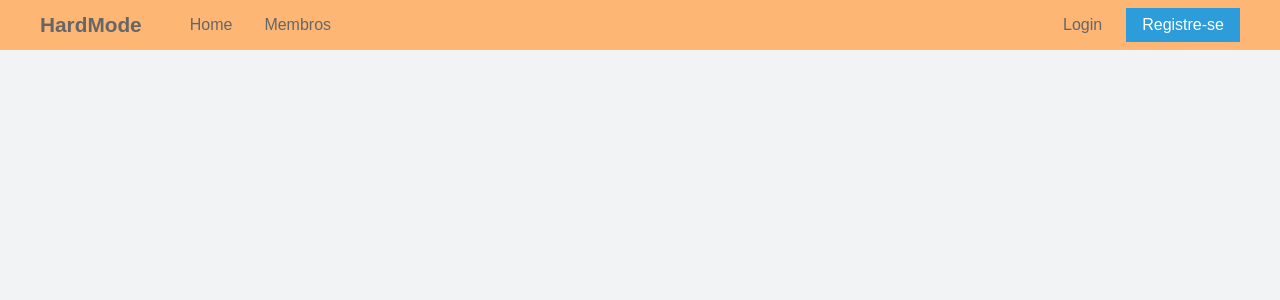
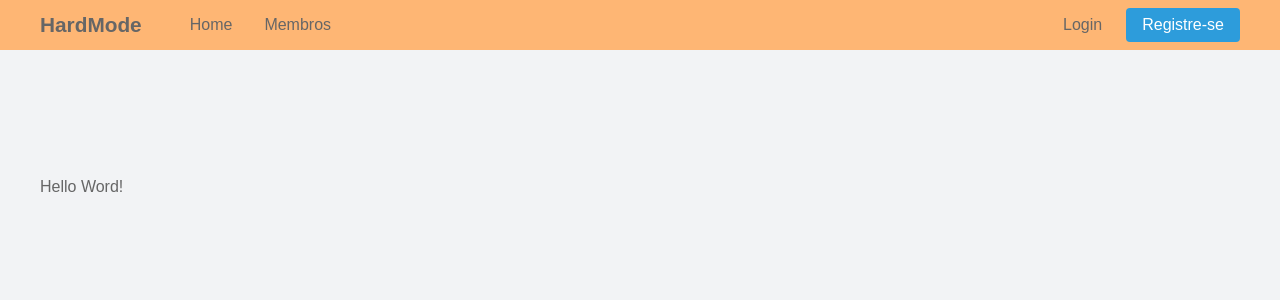
Before and after one commit to LopesDev/hardmode-frontend, a Next.js app: page / in a window 1280 px wide. Shown: the top 300 px of the page. Built offline with nearby package versions, Linux system fonts and the light colour scheme.

Commit message:
Initialize wellcome section

```diff
--- a/src/components/header/styled.ts
+++ b/src/components/header/styled.ts
@@ -55,6 +55,7 @@ const Anchor = styled.a`
     justify-content: center;
 
     margin: 0px 0px 0px ${({theme}) => theme.spacing(1)};
+    border-radius: ${({theme}) => theme.spacing(.5)};
 
     span {
         padding: ${({theme}) => `${theme.spacing(1)} ${theme.spacing(2)}` };
--- /dev/null
+++ b/src/container/wellcome-section/index.tsx
@@ -0,0 +1,11 @@
+import { WellcomeSection } from './styled';
+
+function WellcomeSectionContainer() {
+    return (
+        <WellcomeSection>
+            <p>Hello Word!</p>
+        </WellcomeSection>
+    );
+}
+
+export default WellcomeSectionContainer;
--- /dev/null
+++ b/src/container/wellcome-section/styled.ts
@@ -0,0 +1,10 @@
+import styled from 'styled-components';
+
+const WellcomeSection = styled.section`
+    margin: 0px auto;
+    padding: ${({theme}) => theme.spacing(16)} 0px;
+
+    max-width: 1200px;
+`;
+
+export { WellcomeSection };
--- a/src/layout/Theme.ts
+++ b/src/layout/Theme.ts
@@ -2,7 +2,7 @@ import { DefaultTheme } from 'styled-components';
 
 const BASE_UNIT = 8;
 
-const theme :DefaultTheme = {
+const theme:DefaultTheme = {
     pallet: {
         white: '#fff',
         background: '#f2f3f5',
--- a/src/pages/index.tsx
+++ b/src/pages/index.tsx
@@ -6,6 +6,8 @@ import theme from '../layout/Theme';
 import GlobalStyles from '../layout/GlobalStyles';
 
 import Header from '../components/header';
+
+import WellcomeSection from '../container/wellcome-section';
 
 export default function Home() {
   return (
@@ -19,6 +21,8 @@ export default function Home() {
 
         <Header />
 
+        <WellcomeSection />
+
       </ThemeProvider>
     </>
   )
```
